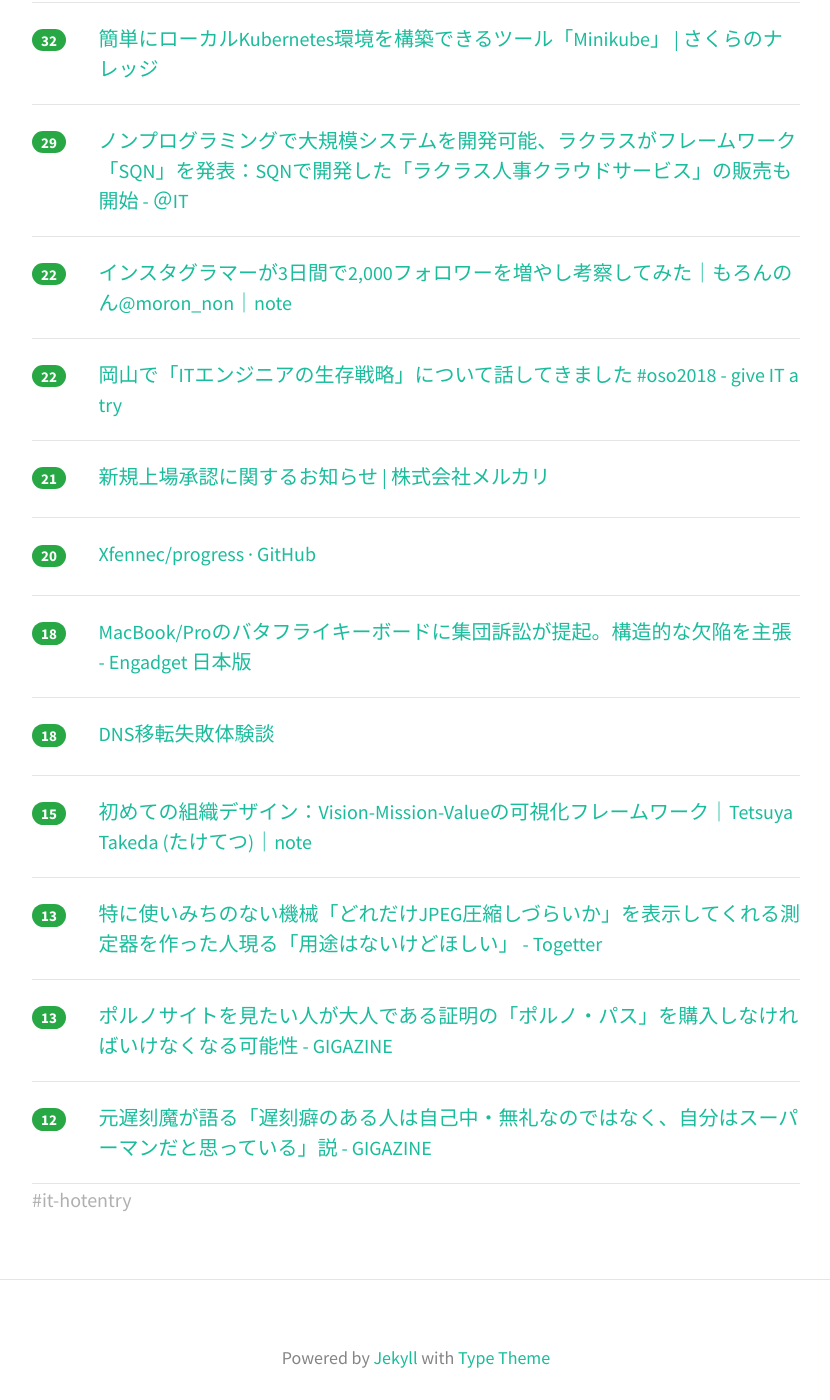
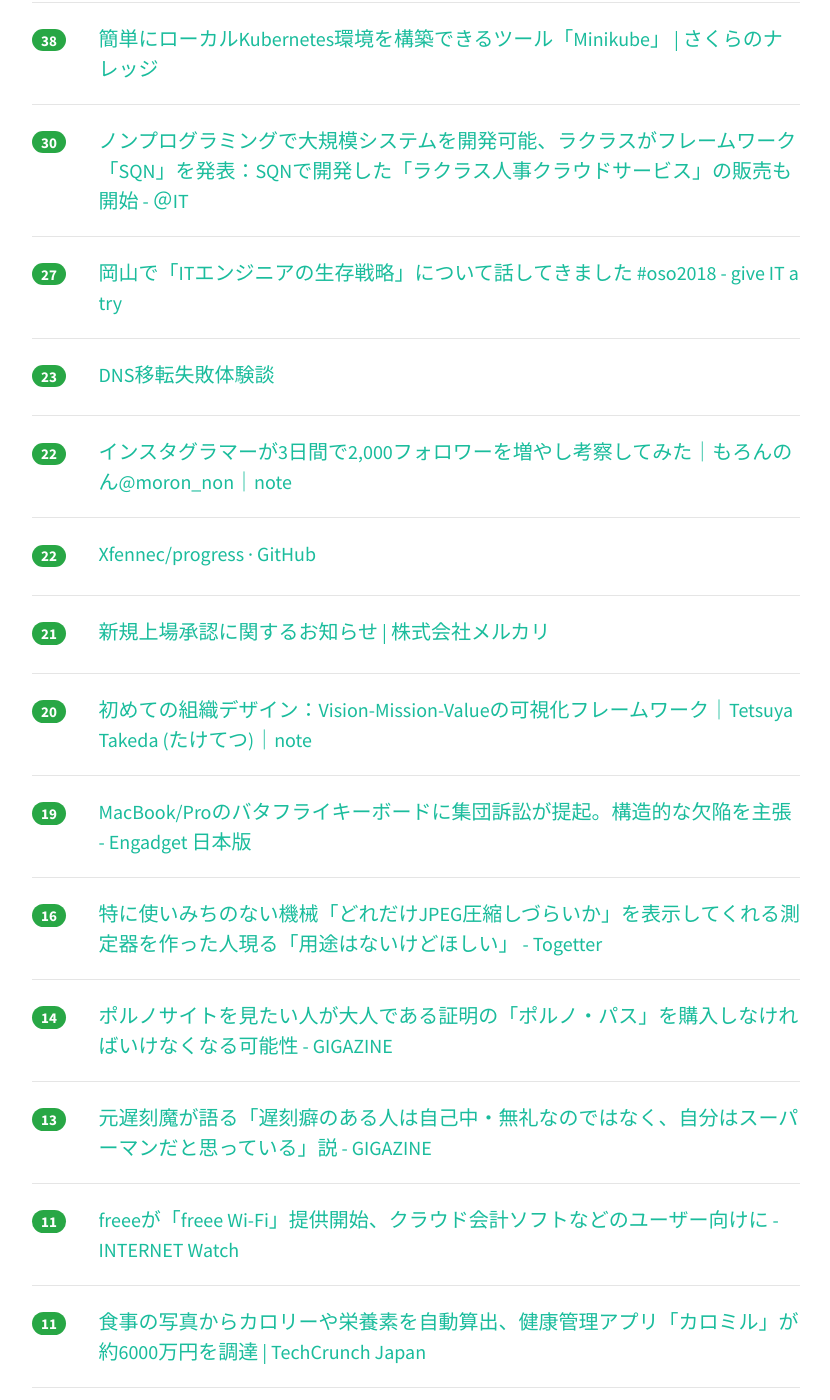
Before and after one commit to yatta47/hatena-matome-site, a Jekyll site: the page built from _posts/2018-05-15-hatena.md, in a window 1280 px wide and 1400 px high, scrolled down 551 px. Shown: the whole window, without its empty margins (224-1054 px from the left). Built offline with Jekyll 4.4.1, drawn with Linux system fonts in a browser that asks for light colours; nearby versions of some CDN libraries; some of the changed text lies outside the part shown.

Commit message:
Updated 2018-05-15

```diff
--- a/_posts/2018-05-15-hatena.md
+++ b/_posts/2018-05-15-hatena.md
@@ -1,29 +1,39 @@
 ---
 layout: post
 title:  "2018-05-15 はてぶIT"
-date:   2018-05-15 07:00:53
+date:   2018-05-15 08:01:15
 tags: [it-hotentry]
 ---
-14 件のデータあり
+18 件のデータあり
 
 <hr><div class="row">
-<div class="col-1"><span class="badge badge-pill badge-success h2">104</span></div>
+<div class="col-1"><span class="badge badge-pill badge-success h2">107</span></div>
 <div class="col-11"><a href='https://cpplover.blogspot.com/2018/05/openbsd1985intel.html' target='_blank'>本の虫: OpenBSD、1985年に追加されたIntelの最新の誇大広告された機能を使わないことにより脆弱性を華麗に回避</a></div>
 </div>
 <hr>
 <div class="row">
-<div class="col-1"><span class="badge badge-pill badge-success h2">40</span></div>
+<div class="col-1"><span class="badge badge-pill badge-success h2">72</span></div>
 <div class="col-11"><a href='http://www.hassy-blog.com/entry/how_to_write_code_without_comments' target='_blank'>コメントのいらないプログラムの書き方 - NZ MoyaSystem</a></div>
 </div>
 <hr>
 <div class="row">
-<div class="col-1"><span class="badge badge-pill badge-success h2">32</span></div>
+<div class="col-1"><span class="badge badge-pill badge-success h2">38</span></div>
 <div class="col-11"><a href='https://knowledge.sakura.ad.jp/15320/' target='_blank'>簡単にローカルKubernetes環境を構築できるツール「Minikube」 | さくらのナレッジ</a></div>
 </div>
 <hr>
 <div class="row">
-<div class="col-1"><span class="badge badge-pill badge-success h2">29</span></div>
+<div class="col-1"><span class="badge badge-pill badge-success h2">30</span></div>
 <div class="col-11"><a href='http://www.atmarkit.co.jp/ait/articles/1805/14/news035.html' target='_blank'>ノンプログラミングで大規模システムを開発可能、ラクラスがフレームワーク「SQN」を発表：SQNで開発した「ラクラス人事クラウドサービス」の販売も開始 - ＠IT</a></div>
+</div>
+<hr>
+<div class="row">
+<div class="col-1"><span class="badge badge-pill badge-success h2">27</span></div>
+<div class="col-11"><a href='http://blog.jnito.com/entry/2018/05/14/114740' target='_blank'>岡山で「ITエンジニアの生存戦略」について話してきました #oso2018 - give IT a try</a></div>
+</div>
+<hr>
+<div class="row">
+<div class="col-1"><span class="badge badge-pill badge-success h2">23</span></div>
+<div class="col-11"><a href='https://www.slideshare.net/ohesotori/dns-23491023' target='_blank'>DNS移転失敗体験談</a></div>
 </div>
 <hr>
 <div class="row">
@@ -33,7 +43,7 @@ tags: [it-hotentry]
 <hr>
 <div class="row">
 <div class="col-1"><span class="badge badge-pill badge-success h2">22</span></div>
-<div class="col-11"><a href='http://blog.jnito.com/entry/2018/05/14/114740' target='_blank'>岡山で「ITエンジニアの生存戦略」について話してきました #oso2018 - give IT a try</a></div>
+<div class="col-11"><a href='https://github.com/Xfennec/progress' target='_blank'>Xfennec/progress · GitHub</a></div>
 </div>
 <hr>
 <div class="row">
@@ -43,36 +53,46 @@ tags: [it-hotentry]
 <hr>
 <div class="row">
 <div class="col-1"><span class="badge badge-pill badge-success h2">20</span></div>
-<div class="col-11"><a href='https://github.com/Xfennec/progress' target='_blank'>Xfennec/progress · GitHub</a></div>
+<div class="col-11"><a href='https://note.mu/taketetsu1982/n/n58c041e6bd64' target='_blank'>初めての組織デザイン：Vision-Mission-Valueの可視化フレームワーク｜Tetsuya Takeda (たけてつ)｜note</a></div>
 </div>
 <hr>
 <div class="row">
-<div class="col-1"><span class="badge badge-pill badge-success h2">18</span></div>
+<div class="col-1"><span class="badge badge-pill badge-success h2">19</span></div>
 <div class="col-11"><a href='https://japanese.engadget.com/2018/05/14/macbook-pro/' target='_blank'>MacBook/Proのバタフライキーボードに集団訴訟が提起。構造的な欠陥を主張 - Engadget 日本版</a></div>
 </div>
 <hr>
 <div class="row">
-<div class="col-1"><span class="badge badge-pill badge-success h2">18</span></div>
-<div class="col-11"><a href='https://www.slideshare.net/ohesotori/dns-23491023' target='_blank'>DNS移転失敗体験談</a></div>
+<div class="col-1"><span class="badge badge-pill badge-success h2">16</span></div>
+<div class="col-11"><a href='https://togetter.com/li/1227364' target='_blank'>特に使いみちのない機械「どれだけJPEG圧縮しづらいか」を表示してくれる測定器を作った人現る「用途はないけどほしい」 - Togetter</a></div>
 </div>
 <hr>
 <div class="row">
-<div class="col-1"><span class="badge badge-pill badge-success h2">15</span></div>
-<div class="col-11"><a href='https://note.mu/taketetsu1982/n/n58c041e6bd64' target='_blank'>初めての組織デザイン：Vision-Mission-Valueの可視化フレームワーク｜Tetsuya Takeda (たけてつ)｜note</a></div>
+<div class="col-1"><span class="badge badge-pill badge-success h2">14</span></div>
+<div class="col-11"><a href='https://gigazine.net/news/20180514-uk-newsstands-sell-porn-passes/' target='_blank'>ポルノサイトを見たい人が大人である証明の「ポルノ・パス」を購入しなければいけなくなる可能性 - GIGAZINE</a></div>
 </div>
 <hr>
 <div class="row">
 <div class="col-1"><span class="badge badge-pill badge-success h2">13</span></div>
-<div class="col-11"><a href='https://togetter.com/li/1227364' target='_blank'>特に使いみちのない機械「どれだけJPEG圧縮しづらいか」を表示してくれる測定器を作った人現る「用途はないけどほしい」 - Togetter</a></div>
+<div class="col-11"><a href='https://gigazine.net/news/20180514-late-people-positive-personality/' target='_blank'>元遅刻魔が語る「遅刻癖のある人は自己中・無礼なのではなく、自分はスーパーマンだと思っている」説 - GIGAZINE</a></div>
 </div>
 <hr>
 <div class="row">
-<div class="col-1"><span class="badge badge-pill badge-success h2">13</span></div>
-<div class="col-11"><a href='https://gigazine.net/news/20180514-uk-newsstands-sell-porn-passes/' target='_blank'>ポルノサイトを見たい人が大人である証明の「ポルノ・パス」を購入しなければいけなくなる可能性 - GIGAZINE</a></div>
+<div class="col-1"><span class="badge badge-pill badge-success h2">11</span></div>
+<div class="col-11"><a href='https://internet.watch.impress.co.jp/docs/news/1121688.html' target='_blank'>freeeが「freee Wi-Fi」提供開始、クラウド会計ソフトなどのユーザー向けに - INTERNET Watch</a></div>
 </div>
 <hr>
 <div class="row">
-<div class="col-1"><span class="badge badge-pill badge-success h2">12</span></div>
-<div class="col-11"><a href='https://gigazine.net/news/20180514-late-people-positive-personality/' target='_blank'>元遅刻魔が語る「遅刻癖のある人は自己中・無礼なのではなく、自分はスーパーマンだと思っている」説 - GIGAZINE</a></div>
+<div class="col-1"><span class="badge badge-pill badge-success h2">11</span></div>
+<div class="col-11"><a href='https://jp.techcrunch.com/2018/05/14/calomeal-fundraising/' target='_blank'>食事の写真からカロリーや栄養素を自動算出、健康管理アプリ「カロミル」が約6000万円を調達 | TechCrunch Japan</a></div>
 </div>
 <hr>
+<div class="row">
+<div class="col-1"><span class="badge badge-pill badge-success h2">9</span></div>
+<div class="col-11"><a href='https://qiita.com/yaegaki/items/4bf3c7ebfa4f84e4229a' target='_blank'>絵文字😄で物理演算がしたい👌 - Qiita</a></div>
+</div>
+<hr>
+<div class="row">
+<div class="col-1"><span class="badge badge-pill badge-success h2">8</span></div>
+<div class="col-11"><a href='https://iphone-mania.jp/news-212414/' target='_blank'>今秋の液晶モデル名は「iPhone8s」、本体色はブルー、イエロー、ピンクか - iPhone Mania</a></div>
+</div>
+<hr>
```
